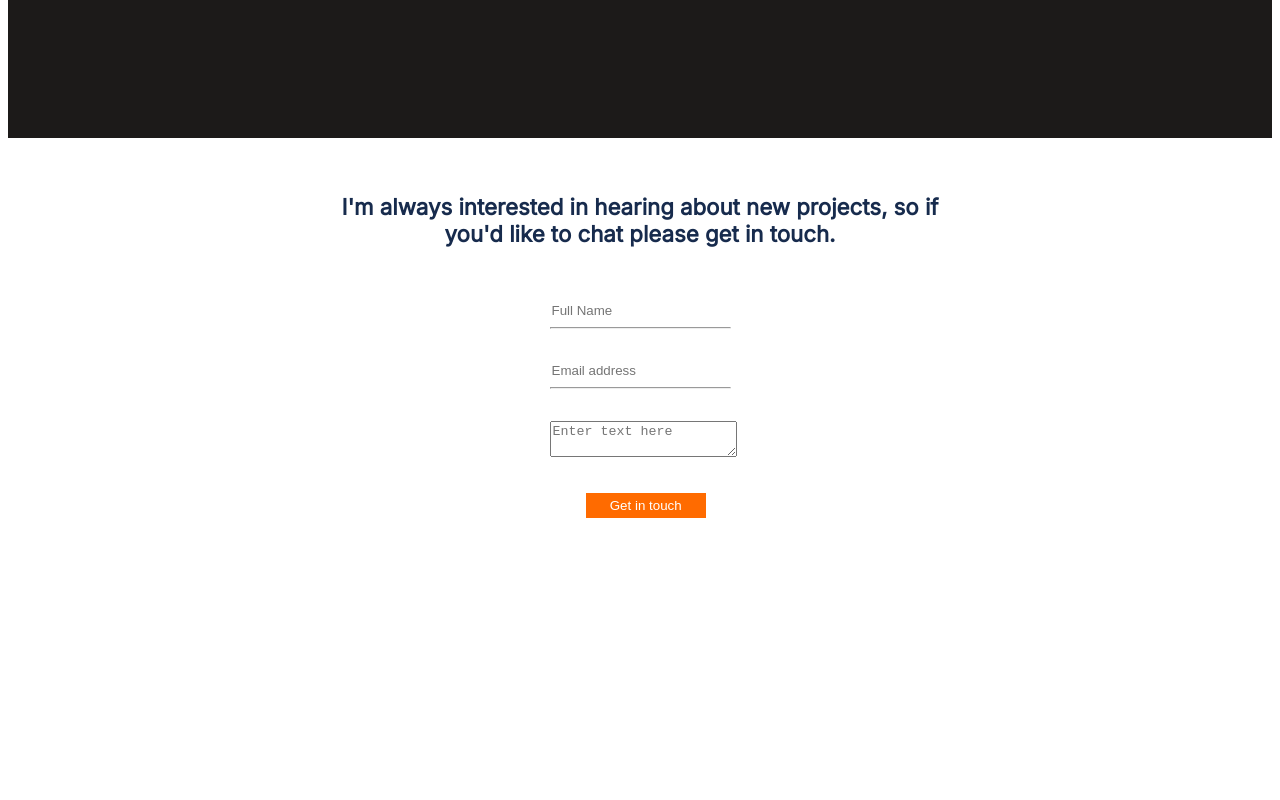
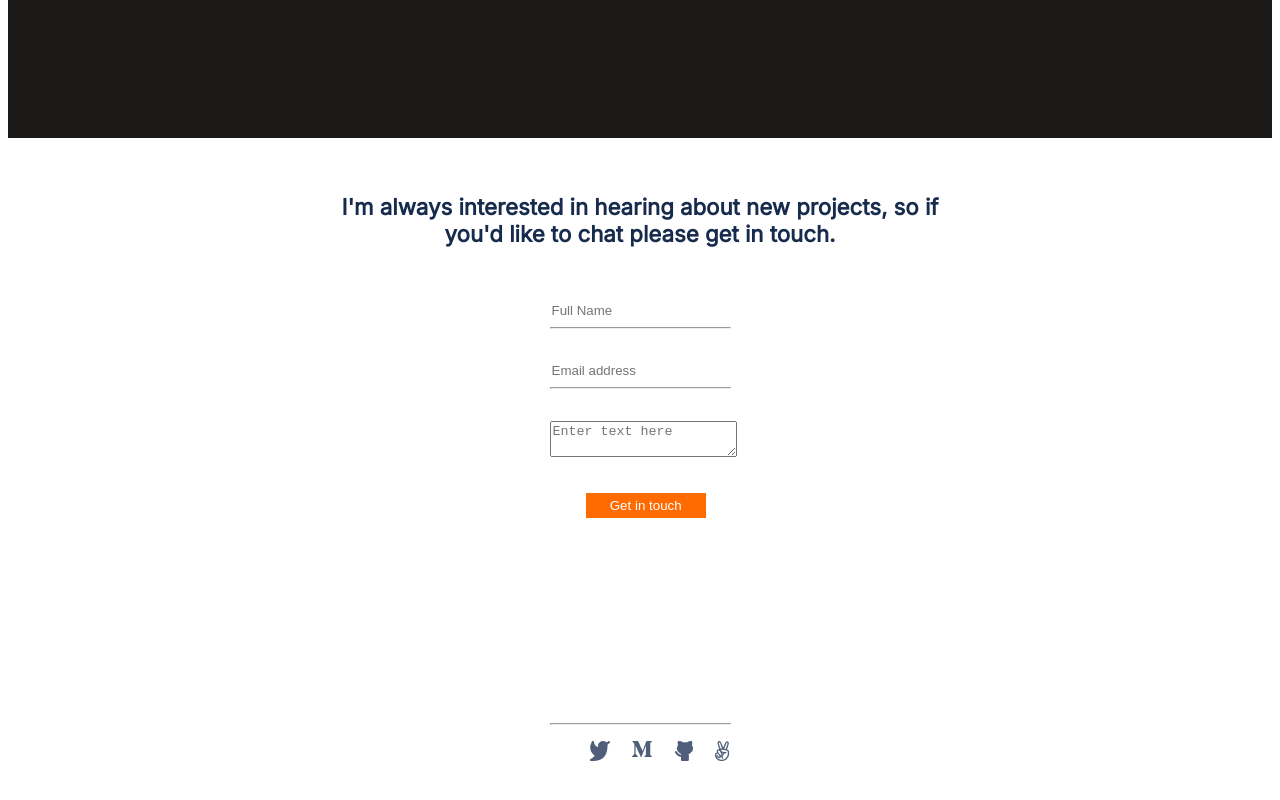
Before and after one commit to BonkeGcobo/PortfolioProject, a website: page index.html in a window 1280 px wide. Shown: the part 5099-5899 px from the top of the page. Drawn offline with Linux system fonts and the light colour scheme; a web font is replaced by a local one.

Commit message:
mohaed-eldeeb add code

```diff
--- a/index.html
+++ b/index.html
@@ -318,7 +318,23 @@
           <div class="btnArea">
             <button type="submit" class="touch_btn">Get in touch</button>
           </div>
-
+          <hr class="line">
+          <div class="right">
+            <ul class="imgs">
+              <li>
+                <img class="mar" src="Vector (1).png" alt="">
+              </li>
+              <li>
+                <img class="mar" src="Vector (2).png" alt="">
+              </li>
+              <li>
+                <img class="mar" src="Vector (3).png" alt="">
+              </li>
+              <li>
+                <img class="mar" src="Vector (4).png" alt="">
+              </li>
+            </ul>
+          </div>
         </form>
       </div>
     </footer>
--- a/style.css
+++ b/style.css
@@ -317,3 +317,19 @@ input[type=email] {
   background: #ff6b00;
   color: #fff;
 }
+
+.line {
+  margin-top: 200px;
+  color: #DFE1E6;
+}
+
+.imgs {
+  display: flex;
+  flex-direction: row;
+  list-style: none;
+  justify-content: space-between;
+}
+
+.right {
+  margin-left: -15  %;
+}
```
Also changed, not shown: README.md, Vector (1).png (added), Vector (2).png (added), Vector (3).png (added), Vector (4).png (added).
